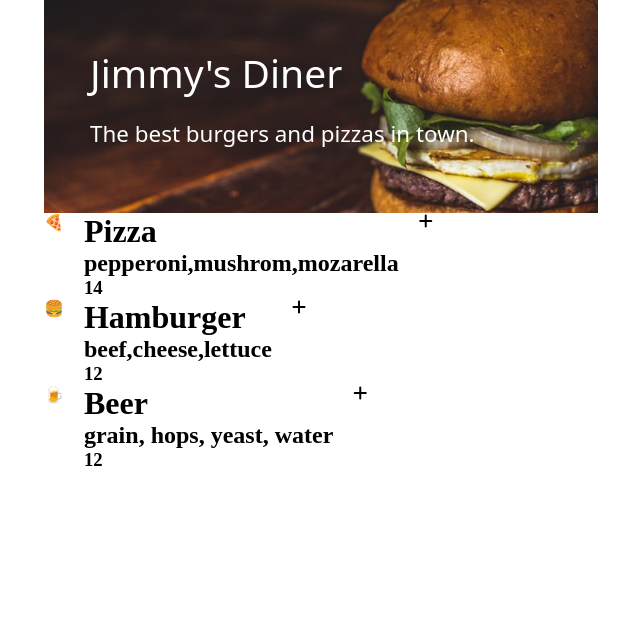
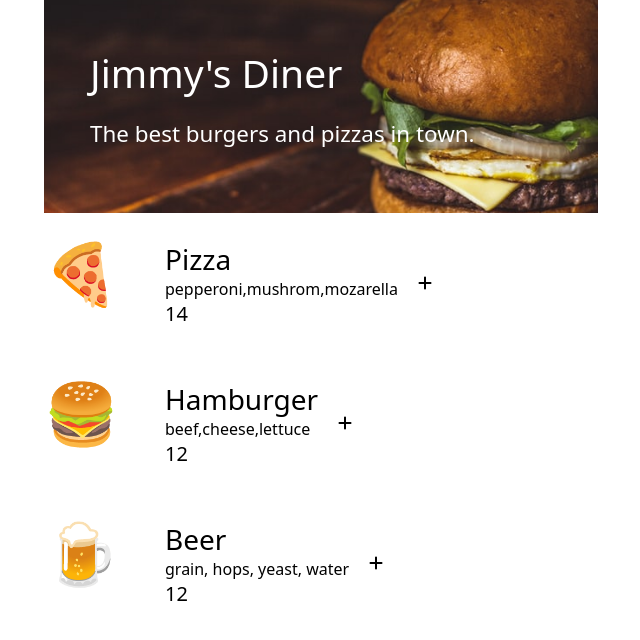
Before and after one commit to jfventures97/restaurant-ordering, a website built with Vite: page index.html in a window 1280 px wide. Shown: the whole page, without its empty margins (296-936 px from the left). Built offline with nearby package versions, Linux system fonts and the light colour scheme; a web font is replaced by a local one.

Commit message:
Version 1.1.2 Added css for the menuItems

```diff
--- a/index.css
+++ b/index.css
@@ -16,11 +16,11 @@ background-position: center;
 width: 554px;
 height: 167px;
 padding-top: 46px;
+color : #FFFFFF;
 }
 
 
 .headerfont {
-    color : #FFFFFF;
      font-family: "Smythe", system-ui;
     font-weight: 400;
     font-style: normal;
@@ -45,6 +45,10 @@ header h2 {
     display: flex;
     gap: 20px;
     margin : 0;
+    width: 508px;
+    height: 140px;
+
+  align-items: center;
 }
 
 .menuitems h1,
@@ -52,3 +56,30 @@ header h2 {
 .menuitems h3 {
   margin: 0;
 }
+
+.emoji {
+    width: 70px;
+    height:89px;
+    font-size: 60px;
+    margin-right: 31px;
+}
+
+.menuname {
+    font-size: 28px;
+    margin-left: 0;
+}
+
+.menuingredients{
+    font-size: 16px;
+    margin-left: 0;
+}
+
+.menuprice {
+    font-size : 20px;
+    margin-left: 0;
+}
+
+.menudetails {
+    margin-left: 0;
+    padding-left: 0;
+}
--- a/index.js
+++ b/index.js
@@ -7,12 +7,13 @@ console.log(menuArray)
 
 const menuData= menuArray.map(menu => {
   return `
-  <div class=menuitems>
-  <div> ${menu.emoji} </div>
-  <div>
-    <h1>${menu.name}</h1>
-    <h2>${menu.ingredients}</h2>
-    <h3>${menu.price}</h3>
+  <div class="menuitems">
+
+  <div class="emoji"> ${menu.emoji} </div>
+  <div class="menudetails">
+    <h1 class="menuname headerfont">${menu.name}</h1>
+    <h2 class="menuingredients headerfont">${menu.ingredients}</h2>
+    <h3 class= "menuprice headerfont">${menu.price}</h3>
     </div>
     <div> <i class="fa-solid fa-plus"></i></div>
     </div> `}).join('')
```
